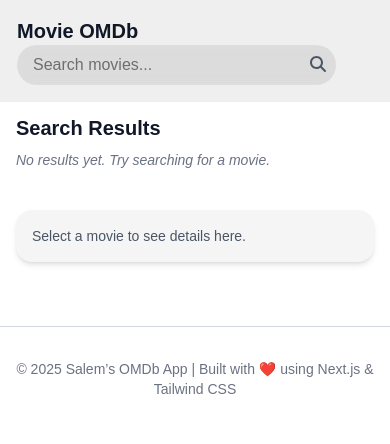
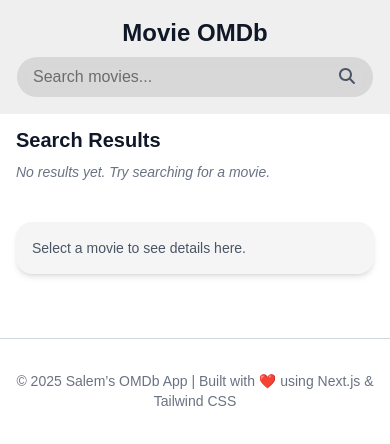
Before and after one commit to ErickRz21/movie-omdb, a Next.js app: page / in a window 390 px wide. Shown: the top 444 px of the page. Built offline with nearby package versions, Linux system fonts and the light colour scheme.

Commit message:
Enhance Navbar and Search functionality; improve layout and accessibility

```diff
--- a/src/app/page.tsx
+++ b/src/app/page.tsx
@@ -74,23 +74,28 @@ export default function Home() {
     <main className="min-h-screen text-gray-900 ">
       {/* Navbar */}
       <nav
-        className={`top-0 mb-3 lg:mb-10 sticky grid lg:flex items-center justify-between m-0 p-4 border-[0.04px] backdrop-blur-xs transition-all duration-500 ease-in-out z-30 ${
+        className={`top-0 mb-3 lg:mb-10 sticky lg:flex items-center justify-between m-0 p-4 border-[0.04px] backdrop-blur-xs transition-all duration-500 ease-in-out z-30 ${
           scrolled
-            ? "bg-white/30 border-gray-200 top-5 m-5 rounded-2xl"
+            ? "bg-white/40 border-gray-200 top-2 md:top-5 mx-4 md:mx-5 rounded-2xl"
             : "bg-neutral-200/60 border-transparent"
         }`}
       >
-        <h1 className="text-xl md:text-3xl font-bold">Movie OMDb</h1>
-        <form className="relative flex items-center" onSubmit={handleSubmit}>
+        <h1 className="text-2xl md:text-3xl font-bold text-center mb-2 md:mb-0">Movie OMDb</h1>
+        <form
+          className="relative flex items-center w-full max-w-sm md:max-w-md lg:max-w-lg mx-auto lg:mx-0"
+          onSubmit={handleSubmit}
+        >
           <input
             type="text"
             placeholder="Search movies..."
-            className="bg-neutral-300/60 backdrop-blur-xs text-black rounded-full py-2 pr-24 pl-4 outline-none focus:ring ring-gray-400"
+            className="bg-neutral-300/80 backdrop-blur-xs text-black rounded-full py-2 pr-12 pl-4 outline-none focus:ring ring-gray-400 w-full text-base sm:text-lg transition"
             value={searchTerm}
             onChange={(e) => setSearchTerm(e.target.value)}
+            autoComplete="off"
+            aria-label="Search movies"
           />
           <button
-            className="absolute right-2 top-1/2 -translate-y-1/2 text-gray-600 hover:text-indigo-500 cursor-pointer"
+            className="absolute right-2 top-1/2 -translate-y-1/2 text-gray-600 hover:text-indigo-500 cursor-pointer p-2"
             type="submit"
             aria-label="Search"
           >
@@ -104,7 +109,7 @@ export default function Home() {
         {/* Search Results */}
         <div className="md:col-span-2 space-y-4">
           <h2 className="text-xl font-semibold mb-2">Search Results</h2>
-          <div className="grid grid-cols-1 sm:grid-cols-2 md:grid-cols-3 lg:grid-cols-4 gap-4">
+          <div className="grid grid-cols-1 sm:grid-cols-2 md:grid-cols-3 lg:grid-cols-4 gap-2 md:gap-4">
             {loading ? (
               <div className="animate-pulse bg-neutral-200 h-64 rounded-xl"></div>
             ) : results.length > 0 ? (
```
